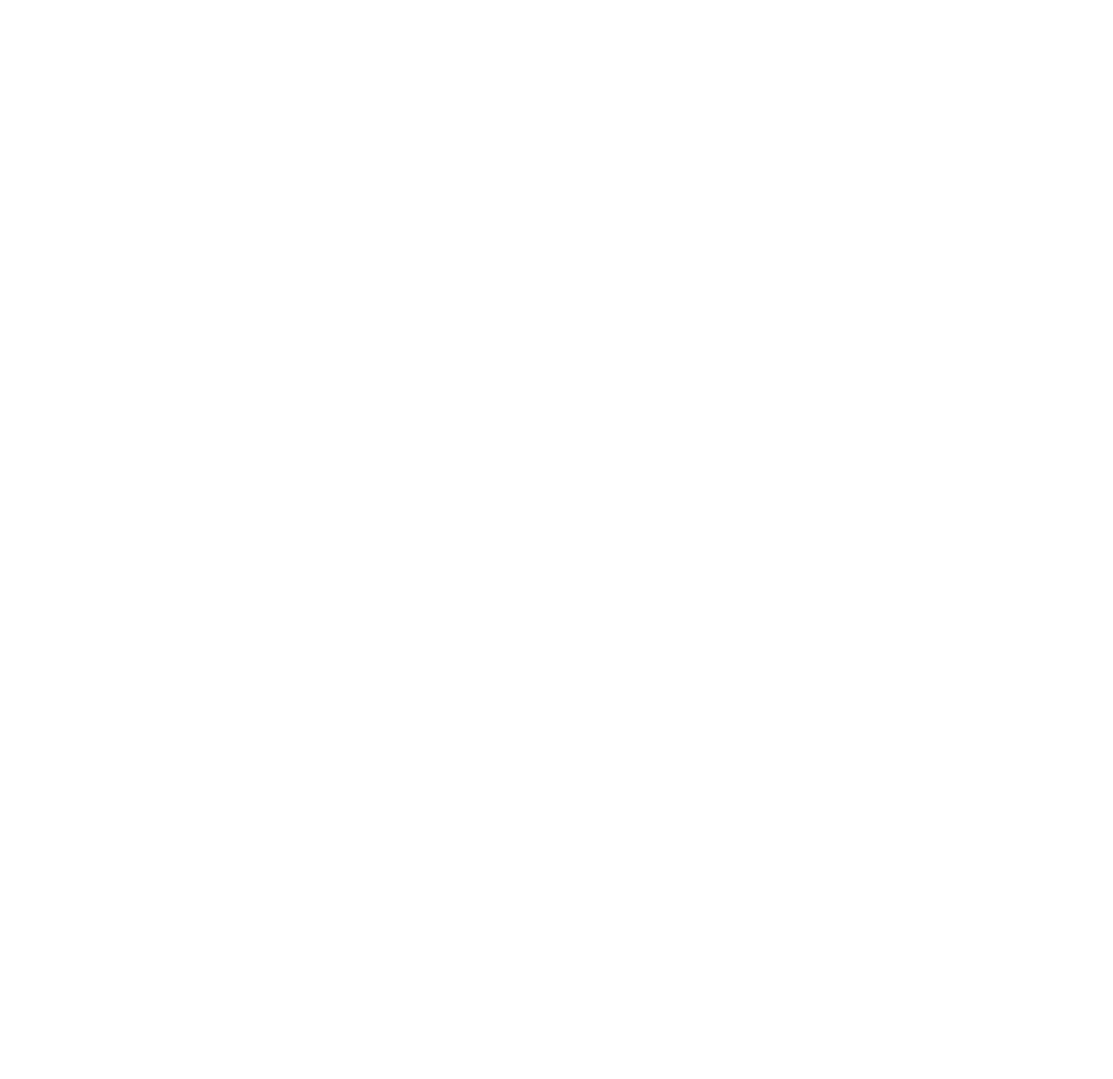
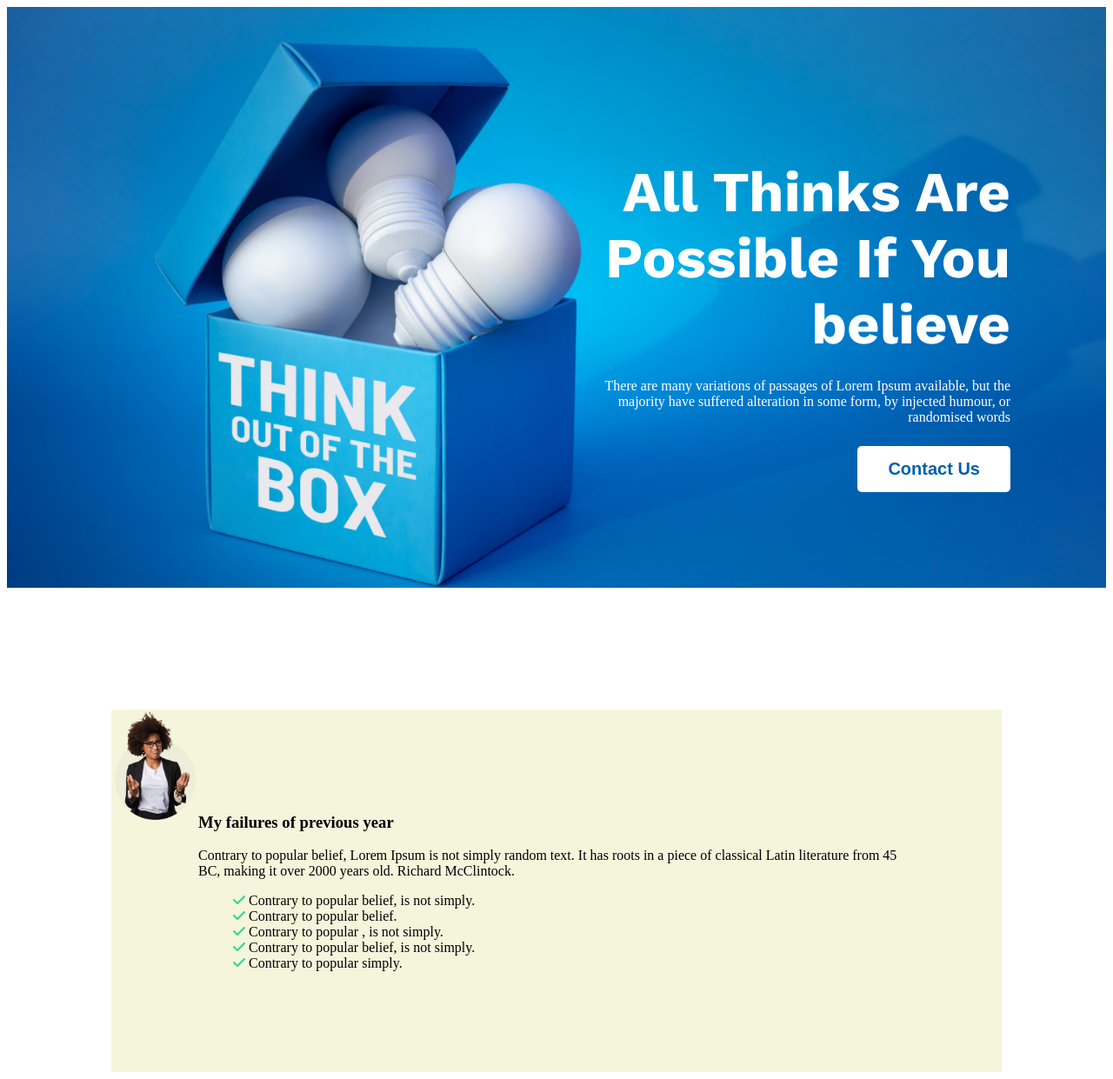
Before and after one commit to thisisrealnoman/new-year-new-me-website, a plain HTML site: page index.html in a window 1280 px wide. Shown: the whole page at 87% size. Before the commit the page ends 800 px from the top, so only its background shows below. Drawn offline with nearby package versions, Linux system fonts and the light colour scheme.

Commit message:
added banner section

```diff
--- a/index.html
+++ b/index.html
@@ -1,18 +1,45 @@
 <!DOCTYPE html>
 <html lang="en">
+
 <head>
     <meta charset="UTF-8">
     <meta name="viewport" content="width=device-width, initial-scale=1.0">
     <title>Think Out Of The Box</title>
+    <link rel="stylesheet" href="styles/newyear.css">
+    <link rel="preconnect" href="https://fonts.googleapis.com">
+    <link rel="preconnect" href="https://fonts.gstatic.com" crossorigin>
+    <link rel="preconnect" href="https://fonts.googleapis.com">
+    <link rel="preconnect" href="https://fonts.gstatic.com" crossorigin>
+    <link href="https://fonts.googleapis.com/css2?family=Work+Sans:wght@100;200;300;400;500;600;700;800&display=swap" rel="stylesheet">
+    <script src="https://kit.fontawesome.com/2870e4276e.js" crossorigin="anonymous"></script>
 </head>
+
 <body>
 
-    <header>
+    <header class="header">
+        <div class="banner">
+            <h3 class="banner-content">All Thinks Are Possible If You believe</h3>
+            <p class="banner-description">There are many variations of passages of Lorem Ipsum available, but the
+                majority have suffered alteration in some form, by injected humour, or randomised words</p>
+            <button id="contact-us-btn">Contact Us</button>
+        </div>
 
     </header>
 
     <main>
-
+        <section>
+            <div class="my-failures">
+                <h3 class="my-failures-title">My failures of previous year</h3>
+                <p class="my-failures-description">Contrary to popular belief, Lorem Ipsum is not simply random text. It has roots in a piece of classical Latin literature from 45 BC, making it over 2000 years old. Richard McClintock.</p>
+                <ul class="list">
+                    <li><i class="fa-solid fa-check" style="color: #28d794;"></i> Contrary to popular belief, is not simply.</li>
+                    <li><i class="fa-solid fa-check" style="color: #28d794;"></i> Contrary to popular belief.</li>
+                    <li><i class="fa-solid fa-check" style="color: #28d794;"></i> Contrary to popular , is not simply.</li>
+                    <li><i class="fa-solid fa-check" style="color: #28d794;"></i> Contrary to popular belief, is not simply.</li>
+                    <li><i class="fa-solid fa-check" style="color: #28d794;"></i> Contrary to popular simply.</li>
+                </ul>
+            </div>
+        </section>
     </main>
 
     <footer>
@@ -20,4 +47,5 @@
     </footer>
 
 </body>
+
 </html>
--- /dev/null
+++ b/styles/newyear.css
@@ -0,0 +1,65 @@
+/* HEADER SECTION */
+
+.header {
+    background-image: url('../images/banner/banner3.png');
+    background-size: cover;
+    padding: 110px;
+    padding-left: 650px;
+    color: #FFF;
+    margin-bottom: 140px;
+
+}
+
+.banner {
+    text-align: right;
+}
+
+.banner-content {
+    /* display: flex; */
+    /* color: #FFF; */
+    font-family: Work Sans;
+    font-size: 65px;
+    margin-bottom: 24px;
+}
+
+
+.banner-description {
+    /* color: #FFF; */
+    font-size: 16px;
+    margin-bottom: 24px;
+    justify-content: ;
+}
+
+#contact-us-btn {
+    color: #005FAC;
+    background-color: #FFF;
+    font-size: 20px;
+    font-weight: 600;
+    border: 0;
+    border-radius: 5px;
+    padding: 15px 35px;
+}
+
+
+/* my failures related styles */
+
+.my-failures {
+    background-image: url('../images/person.png');
+    background-color: beige;
+
+    background-size: 100px;
+    background-repeat: no-repeat;
+    /* padding-left: 600px; */
+
+    margin-right: 120px;
+    margin-left: 120px;
+
+    padding: 100px;
+
+    text-align: right bottom;
+
+}
+
+.list {
+    list-style-type: none;
+}
```
